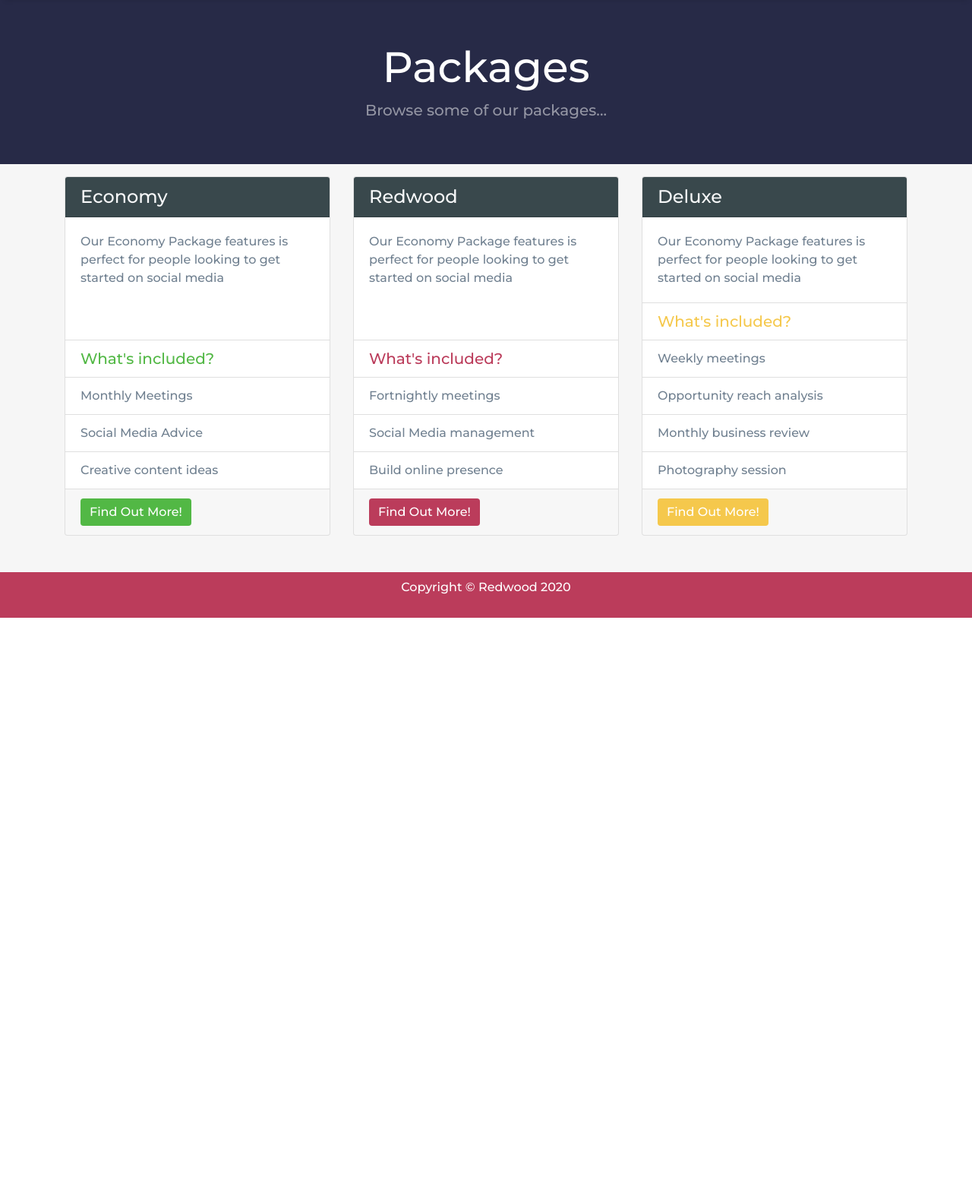
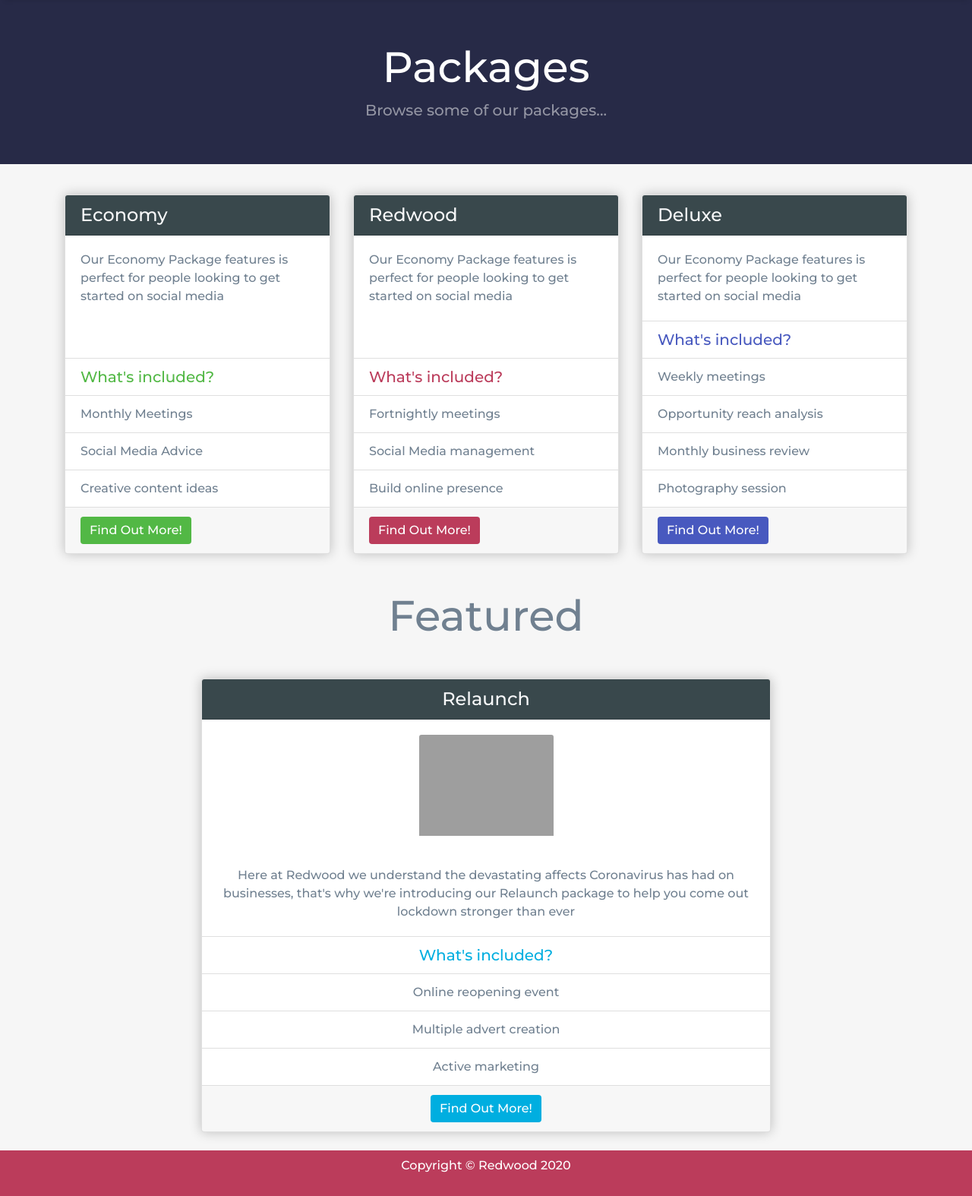
Before and after one commit to angus-archive/redwood, a PHP site: page /packages in a window 1280 px wide. Shown: the part 190-1764 px from the top of the page at 76% size. Before the commit the page ends 1003 px from the top, so only its background shows below. Run offline with PHP 8.4, Linux system fonts and the light colour scheme; grey boxes are pictures that could not be loaded.

Commit message:
Added relaunch card to packages

```diff
--- a/packages/index.php
+++ b/packages/index.php
@@ -22,13 +22,13 @@
 					</div>
 				</div>
 			</div>
-			<!-- Container -->
-			<div class="container">
-
+			<!-- Packages Container -->
+			<div class="container pt-sm-4">
+				<!-- Packages -->
 				<div class="row">
 					<!-- Economy -->
 					<div class="col-md-4 mb-5">
-						<div class="card h-100">
+						<div class="card h-100 packageShadow">
 							<div class="card-header blueSteelBackground text-light">
 								<h4 class="my-0 font-weight-normal">Economy</h4>
 							</div>
@@ -52,7 +52,7 @@
 					</div>
 					<!-- Redwood -->
 					<div class="col-md-4 mb-5">
-						<div class="card h-100">
+						<div class="card h-100 packageShadow">
 							<div class="card-header blueSteelBackground text-light">
 								<h4 class="my-0 font-weight-normal">Redwood</h4>
 							</div>
@@ -76,7 +76,7 @@
 					</div>
 					<!-- Deluxe -->
 					<div class="col-md-4 mb-5">
-						<div class="card h-100">
+						<div class="card h-100 packageShadow">
 							<div class="card-header blueSteelBackground text-light">
 								<h4 class="my-0 font-weight-normal">Deluxe</h4>
 							</div>
@@ -99,9 +99,35 @@
 
 						</div>
 					</div>
+
 				</div>
-				<!-- /.row -->
+			</div>
+			<!-- Relaunch Section -->
+			<div class="container-fluid pb-sm-4 align-items-center">
+				<h1 class="display-4 mb-5 text-center">Featured</h1>
+				<!--Relaunch-->
+				<div id="relaunchCard" class="card w-75 text-center mx-auto packageShadow">
+					<div class="card-header blueSteelBackground text-light">
+						<h4 class="my-0 font-weight-normal">Relaunch</h4>
+					</div>
+					<div class="card-body">
+						<img class="w-25 card-img-top" src="/resources/images/rocketDark.svg" alt="Card image cap">
+					</div>
+					<div class="card-body">
+						<p class="card-text">Here at Redwood we understand the devastating affects Coronavirus has had on businesses, that's why we're introducing our Relaunch package to help you come out lockdown stronger than ever</p>
+					</div>
 
+					<ul class="list-group list-group-flush">
+						<li class="list-group-item"><h5 class="card-text relaunchCol">What's included? </h5></li>
+						<li class="list-group-item">Online reopening event</li>
+						<li class="list-group-item">Multiple advert creation</li>
+						<li class="list-group-item">Active marketing</li>
+					</ul>
+
+					<div class="card-footer">
+						<a href="#" class="btn btn-primary relaunchBackground" style="border: 0 !important;">Find Out More!</a>
+					</div>
+				</div>
 			</div>
 		</div>
 		<!-- Footer -->
--- a/resources/styles/stylesheet.css
+++ b/resources/styles/stylesheet.css
@@ -33,7 +33,7 @@ Overrides for Bootstrap
 	--tooltipBackground: #424242;
 
 	--economyColour: #52b845;
-	--deluxeColour: #f5c84c;
+	--deluxeColour: #4859bf;
 	--relaunchColour: #00aee0;
 
 	--defaultShadow: 0px 0px 16px 0px rgba(0, 0, 0, 0.23);
@@ -239,7 +152,7 @@ input:required {
 }
 
 .deluxeBackground{
-	background-color:#F5C84C ;
+	background-color:#4859BF ;
 	background-color: var(--deluxeColour)!important;
 }
 
@@ -249,7 +162,6 @@ input:required {
 }
 
 .relaunchBackground{
-	color: #00AEE0;
 	background-color: var(--relaunchColour)!important;
 }
 
@@ -268,8 +180,20 @@ input:required {
 	color: var(--deluxeColour)!important;
 }
 
+.relaunchCol{
+	color: var(--relaunchColour)
+}
 
 
+
+
+#relaunchCard{
+	max-width: 750px;
+}
+
+.packageShadow{
+	box-shadow: 0px 0px 16px 0px rgba(0, 0, 0, 0.23);
+}
 
 
 
```
Also changed, not shown: other parts of resources/styles/stylesheet.css (+0 -87 lines), index.php (+2 -19 lines).
